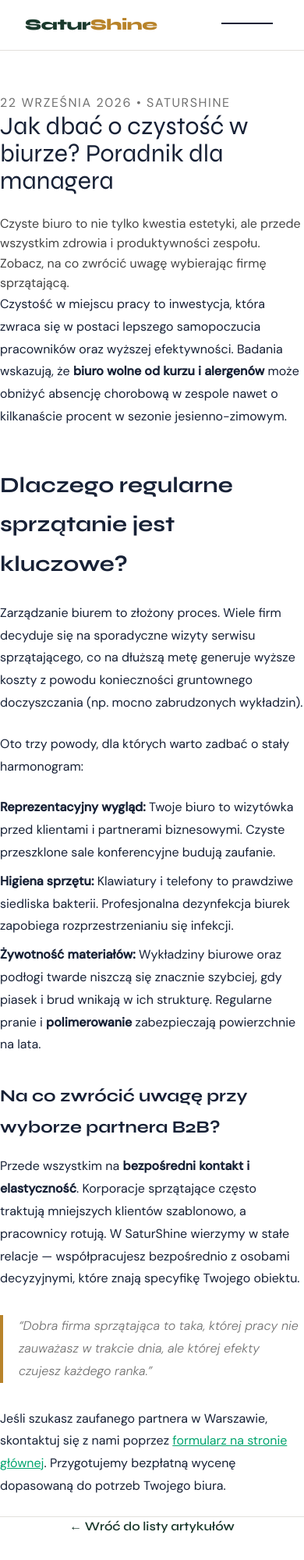
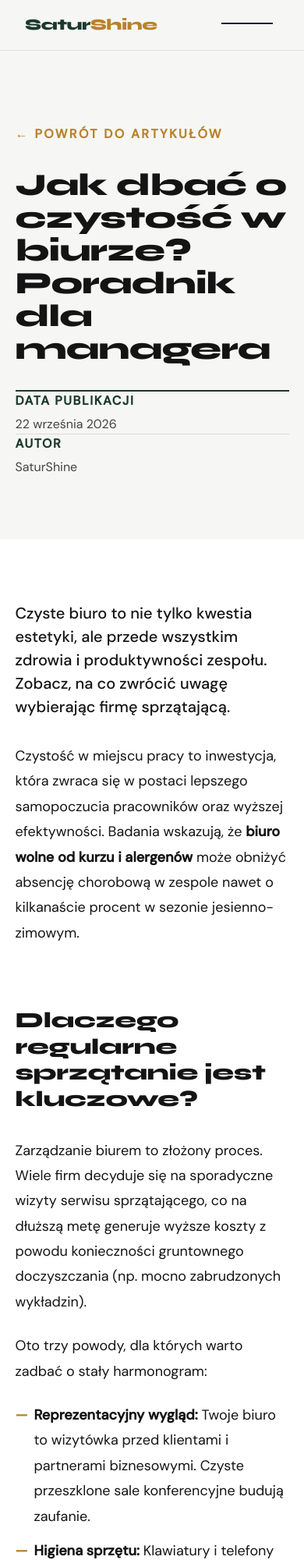
Before and after one commit to RobertSOB92/saturshine_strona, an Astro site: page /blog/jak-dbac-o-czystosc-w-biurze in a window 390 px wide. Shown: the top 2000 px of the page at 78% size. Built offline with nearby package versions, Linux system fonts and the light colour scheme; Astro itself is replaced by a stand-in of ours.

Commit message:
feat(blog): apply editorial layout to blog posts and list

```diff
--- a/src/pages/blog/[slug].astro
+++ b/src/pages/blog/[slug].astro
@@ -19,28 +19,55 @@ const { Content } = await render(entry);
 <Layout title={`${entry.data.title} | SaturShine`} description={entry.data.description}>
   <Header client:load />
 
-  <main style={{ minHeight: '80vh', paddingTop: '120px', paddingBottom: '80px', maxWidth: 720, margin: '0 auto', paddingLeft: 20, paddingRight: 20 }}>
+  <main style={{ minHeight: '80vh', backgroundColor: '#fff', paddingBottom: '0' }}>
 
-    <header style={{ marginBottom: 40 }}>
-      <p style={{ fontFamily: 'DM Sans, sans-serif', fontSize: 13, color: '#717171', marginBottom: 12, textTransform: 'uppercase', letterSpacing: '0.1em' }}>
-        {entry.data.date.toLocaleDateString('pl-PL', { year: 'numeric', month: 'long', day: 'numeric' })} • {entry.data.author}
-      </p>
-      <h1 style={{ fontFamily: 'Syne, sans-serif', fontSize: 'clamp(32px, 5vw, 56px)', color: '#172136', lineHeight: 1.1, margin: '0 0 24px' }}>
+    <div style={{ paddingTop: '160px', paddingBottom: '80px', paddingLeft: '5%', paddingRight: '5%', backgroundColor: '#F6F6F4' }}>
+      <div className="editorial-grid" style={{ maxWidth: 1200, margin: '0 auto', display: 'grid', gridTemplateColumns: 'repeat(12, 1fr)', gap: '40px' }}>
+        <div style={{ gridColumn: '1 / -1', marginBottom: 16 }}>
+          <a href="/blog" style={{ fontFamily: 'DM Sans, sans-serif', fontSize: 12, textTransform: 'uppercase', letterSpacing: '0.15em', color: '#B8832A', textDecoration: 'none', display: 'inline-flex', alignItems: 'center', gap: 8, fontWeight: 700 }}>
+            ← Powrót do artykułów
+          </a>
+        </div>
+
+        <div style={{ gridColumn: '1 / span 9' }}>
+          <h1 style={{ fontFamily: 'Syne, sans-serif', fontSize: 'clamp(40px, 6vw, 80px)', color: '#141414', lineHeight: 1.05, margin: '0', letterSpacing: '-0.02em', fontWeight: 800 }}>
             {entry.data.title}
           </h1>
-      <p style={{ fontFamily: 'DM Sans, sans-serif', fontSize: 20, color: '#444', lineHeight: 1.6 }}>
+        </div>
+
+        <div style={{ gridColumn: '10 / span 3', display: 'flex', flexDirection: 'column', justifyContent: 'flex-end', paddingBottom: 12 }}>
+          <div style={{ borderTop: '2px solid #1B3A2D', paddingTop: 16, marginBottom: 24 }}>
+             <p style={{ fontFamily: 'DM Sans, sans-serif', fontSize: 11, color: '#1B3A2D', margin: '0 0 6px', fontWeight: 700, letterSpacing: '0.1em' }}>DATA PUBLIKACJI</p>
+             <p style={{ fontFamily: 'DM Sans, sans-serif', fontSize: 15, color: '#444', margin: 0 }}>
+               {entry.data.date.toLocaleDateString('pl-PL', { year: 'numeric', month: 'long', day: 'numeric' })}
+             </p>
+          </div>
+          <div style={{ borderTop: '1px solid #dcdbd8', paddingTop: 16 }}>
+             <p style={{ fontFamily: 'DM Sans, sans-serif', fontSize: 11, color: '#1B3A2D', margin: '0 0 6px', fontWeight: 700, letterSpacing: '0.1em' }}>AUTOR</p>
+             <p style={{ fontFamily: 'DM Sans, sans-serif', fontSize: 15, color: '#444', margin: 0 }}>
+               {entry.data.author}
+             </p>
+          </div>
+        </div>
+      </div>
+    </div>
+
+    <div style={{ backgroundColor: '#fff', paddingTop: '80px', paddingBottom: '120px' }}>
+      <div className="editorial-grid" style={{ maxWidth: 1200, margin: '0 auto', paddingLeft: '5%', paddingRight: '5%', display: 'grid', gridTemplateColumns: 'repeat(12, 1fr)', gap: '40px' }}>
+
+        <div style={{ gridColumn: '1 / span 4' }}>
+          <p style={{ fontFamily: 'DM Sans, sans-serif', fontSize: 'clamp(20px, 2vw, 24px)', color: '#141414', lineHeight: 1.5, margin: 0, fontWeight: 500 }}>
             {entry.data.description}
           </p>
-    </header>
+        </div>
 
-    <article class="prose prose-lg max-w-none" style={{ fontFamily: 'DM Sans, sans-serif', color: '#172136', lineHeight: 1.8 }}>
+        <div style={{ gridColumn: '6 / span 6' }}>
+          <article class="editorial-prose">
             <Content />
           </article>
+        </div>
 
-    <div style={{ marginTop: 60, paddingTop: 40, borderTop: '1px solid #E2E0DC', textAlign: 'center' }}>
-      <a href="/blog" style={{ fontFamily: 'Syne, sans-serif', fontWeight: 600, color: '#1B3A2D', textDecoration: 'none' }}>
-        ← Wróć do listy artykułów
-      </a>
+      </div>
     </div>
 
   </main>
@@ -49,43 +76,104 @@ const { Content } = await render(entry);
 </Layout>
 
 <style is:global>
-  /* Podstawowe style dla wpisów z Markdown (ponieważ nie mamy pełnego pluginu typography z tailwinda zainstalowanego) */
-  article.prose h2 {
+  /* Styl Magazynowy */
+  .editorial-prose {
+    font-family: 'DM Sans', sans-serif;
+    color: #141414;
+    line-height: 1.8;
+    font-size: 18px;
+  }
+  .editorial-prose h2 {
     font-family: 'Syne', sans-serif;
-    font-size: 28px;
+    font-size: clamp(28px, 4vw, 36px);
+    font-weight: 800;
+    margin-top: 80px;
+    margin-bottom: 32px;
+    color: #141414;
+    letter-spacing: -0.01em;
+    line-height: 1.2;
+  }
+  .editorial-prose h3 {
+    font-family: 'Syne', sans-serif;
+    font-size: clamp(22px, 3vw, 26px);
     font-weight: 700;
     margin-top: 48px;
     margin-bottom: 24px;
-    color: #172136;
+    color: #1B3A2D;
   }
-  article.prose h3 {
-    font-family: 'Syne', sans-serif;
-    font-size: 22px;
-    font-weight: 700;
-    margin-top: 32px;
-    margin-bottom: 16px;
-    color: #172136;
-  }
-  article.prose p {
+  .editorial-prose p {
     margin-bottom: 24px;
   }
-  article.prose ul {
-    list-style-type: disc;
+  .editorial-prose ul {
+    list-style-type: none;
+    padding-left: 0;
+    margin-bottom: 32px;
+  }
+  .editorial-prose li {
+    margin-bottom: 12px;
+    position: relative;
     padding-left: 24px;
-    margin-bottom: 24px;
   }
-  article.prose li {
-    margin-bottom: 8px;
+  .editorial-prose li::before {
+    content: "—";
+    position: absolute;
+    left: 0;
+    color: #B8832A;
+    font-weight: bold;
   }
-  article.prose a {
-    color: #00a46e; /* Złapany kolor akcentu */
+  .editorial-prose a {
+    color: #1B3A2D;
     text-decoration: underline;
+    text-underline-offset: 4px;
+    transition: color 0.2s;
   }
-  article.prose blockquote {
-    border-left: 4px solid #B8832A;
-    padding-left: 20px;
-    font-style: italic;
-    color: #717171;
-    margin: 32px 0;
+  .editorial-prose a:hover {
+    color: #B8832A;
+  }
+  .editorial-prose blockquote {
+    border: none;
+    padding: 24px 0;
+    margin: 80px 0;
+    position: relative;
+  }
+  .editorial-prose blockquote::before {
+    content: '"';
+    font-family: 'Syne', sans-serif;
+    font-size: 140px;
+    color: #F6F6F4;
+    position: absolute;
+    top: -60px;
+    left: -40px;
+    z-index: 0;
+    line-height: 1;
+  }
+  .editorial-prose blockquote p {
+    font-family: 'Syne', sans-serif;
+    font-size: clamp(26px, 3vw, 36px);
+    color: #1B3A2D;
+    font-style: normal;
+    font-weight: 700;
+    line-height: 1.2;
+    margin: 0;
+    position: relative;
+    z-index: 1;
+    letter-spacing: -0.01em;
+  }
+  .editorial-prose blockquote strong {
+    color: #B8832A;
+  }
+
+  @media (max-width: 900px) {
+    .editorial-grid {
+      display: flex !important;
+      flex-direction: column !important;
+      gap: 32px !important;
+    }
+    .editorial-grid > div {
+      grid-column: 1 / -1 !important;
+    }
+    .editorial-prose blockquote::before {
+      left: -10px;
+    }
   }
 </style>
--- a/src/pages/blog/index.astro
+++ b/src/pages/blog/index.astro
@@ -11,36 +11,78 @@ posts.sort((a, b) => b.data.date.valueOf() - a.data.date.valueOf());
 <Layout title="Blog | SaturShine" description="Baza wiedzy o sprzątaniu biur i obiektów komercyjnych.">
   <Header client:load />
 
-  <main style={{ minHeight: '80vh', paddingTop: '120px', paddingBottom: '80px', maxWidth: 800, margin: '0 auto', paddingLeft: 20, paddingRight: 20 }}>
-    <h1 style={{ fontFamily: 'Syne, sans-serif', fontSize: 'clamp(32px, 5vw, 48px)', color: '#172136', marginBottom: 40 }}>
-      Blog & Porady
+  <main style={{ minHeight: '80vh', backgroundColor: '#F6F6F4', paddingBottom: '0' }}>
+    <div style={{ paddingTop: '160px', paddingBottom: '80px', paddingLeft: '5%', paddingRight: '5%', backgroundColor: '#F6F6F4' }}>
+      <div style={{ maxWidth: 1200, margin: '0 auto' }}>
+        <h1 style={{ fontFamily: 'Syne, sans-serif', fontSize: 'clamp(56px, 8vw, 100px)', color: '#141414', margin: '0 0 24px', letterSpacing: '-0.02em', fontWeight: 800 }}>
+          Porady & <span style={{ color: '#B8832A' }}>Wiedza</span>
         </h1>
+        <p style={{ fontFamily: 'DM Sans, sans-serif', fontSize: 'clamp(20px, 2vw, 24px)', color: '#1B3A2D', margin: 0, maxWidth: 600 }}>
+          Wszystko, co musisz wiedzieć o utrzymaniu perfekcyjnej czystości w swoim biurze.
+        </p>
+      </div>
+    </div>
 
-    <div style={{ display: 'flex', flexDirection: 'column', gap: 40 }}>
-      {posts.map(post => (
-        <article style={{ borderBottom: '1px solid #E2E0DC', paddingBottom: 40 }}>
-          <p style={{ fontFamily: 'DM Sans, sans-serif', fontSize: 13, color: '#717171', marginBottom: 8 }}>
+    <div style={{ backgroundColor: '#fff', paddingTop: '40px', paddingBottom: '120px' }}>
+      <div className="blog-list-grid" style={{ maxWidth: 1200, margin: '0 auto', paddingLeft: '5%', paddingRight: '5%' }}>
+        {posts.map((post, index) => (
+          <article className="blog-list-item" style={{
+            display: 'grid',
+            gridTemplateColumns: 'repeat(12, 1fr)',
+            gap: '40px',
+            paddingTop: '60px',
+            paddingBottom: '60px',
+            borderBottom: index === posts.length - 1 ? 'none' : '1px solid #141414'
+          }}>
+            <div style={{ gridColumn: '1 / span 3' }}>
+              <p style={{ fontFamily: 'DM Sans, sans-serif', fontSize: 13, color: '#1B3A2D', margin: 0, fontWeight: 700, letterSpacing: '0.1em' }}>
                 {post.data.date.toLocaleDateString('pl-PL', { year: 'numeric', month: 'long', day: 'numeric' })}
               </p>
-          <h2 style={{ fontFamily: 'Syne, sans-serif', fontSize: 28, margin: '0 0 16px' }}>
-            <a href={`/blog/${post.id}`} style={{ color: '#172136', textDecoration: 'none' }}>
+            </div>
+            <div style={{ gridColumn: '4 / span 9' }}>
+              <h2 style={{ fontFamily: 'Syne, sans-serif', fontSize: 'clamp(32px, 4vw, 48px)', margin: '0 0 24px', lineHeight: 1.1, letterSpacing: '-0.01em', fontWeight: 800 }}>
+                <a href={`/blog/${post.id}`} className="blog-title-link" style={{ color: '#141414', textDecoration: 'none', transition: 'color 0.3s' }}>
                   {post.data.title}
                 </a>
               </h2>
-          <p style={{ fontFamily: 'DM Sans, sans-serif', fontSize: 16, color: '#444', lineHeight: 1.6, marginBottom: 20 }}>
+              <p style={{ fontFamily: 'DM Sans, sans-serif', fontSize: 18, color: '#444', lineHeight: 1.6, margin: '0 0 32px', maxWidth: 600 }}>
                 {post.data.description}
               </p>
-          <a href={`/blog/${post.id}`} style={{ fontFamily: 'Syne, sans-serif', fontWeight: 600, color: '#1B3A2D', textDecoration: 'none' }}>
-            Czytaj dalej →
+              <a href={`/blog/${post.id}`} className="read-more-link" style={{ fontFamily: 'DM Sans, sans-serif', fontSize: 14, fontWeight: 700, color: '#1B3A2D', textDecoration: 'none', display: 'inline-flex', alignItems: 'center', gap: 8, letterSpacing: '0.1em', textTransform: 'uppercase' }}>
+                Czytaj artykuł
+                <span className="arrow">→</span>
               </a>
+            </div>
           </article>
         ))}
 
         {posts.length === 0 && (
-        <p style={{ fontFamily: 'DM Sans, sans-serif', color: '#717171' }}>Wkrótce pojawią się tu pierwsze artykuły!</p>
+          <p style={{ fontFamily: 'DM Sans, sans-serif', fontSize: 24, color: '#717171', marginTop: 80 }}>Wkrótce pojawią się tu pierwsze artykuły!</p>
         )}
+      </div>
     </div>
   </main>
 
   <Footer />
 </Layout>
+
+<style is:global>
+  .blog-title-link:hover {
+    color: #B8832A !important;
+  }
+  .read-more-link .arrow {
+    transition: transform 0.3s ease;
+  }
+  .read-more-link:hover .arrow {
+    transform: translateX(4px);
+  }
+  @media (max-width: 900px) {
+    .blog-list-item {
+      display: flex !important;
+      flex-direction: column !important;
+      gap: 16px !important;
+      padding-top: 40px !important;
+      padding-bottom: 40px !important;
+    }
+  }
+</style>
```
Lines whose indentation alone changed are shown as unchanged.
